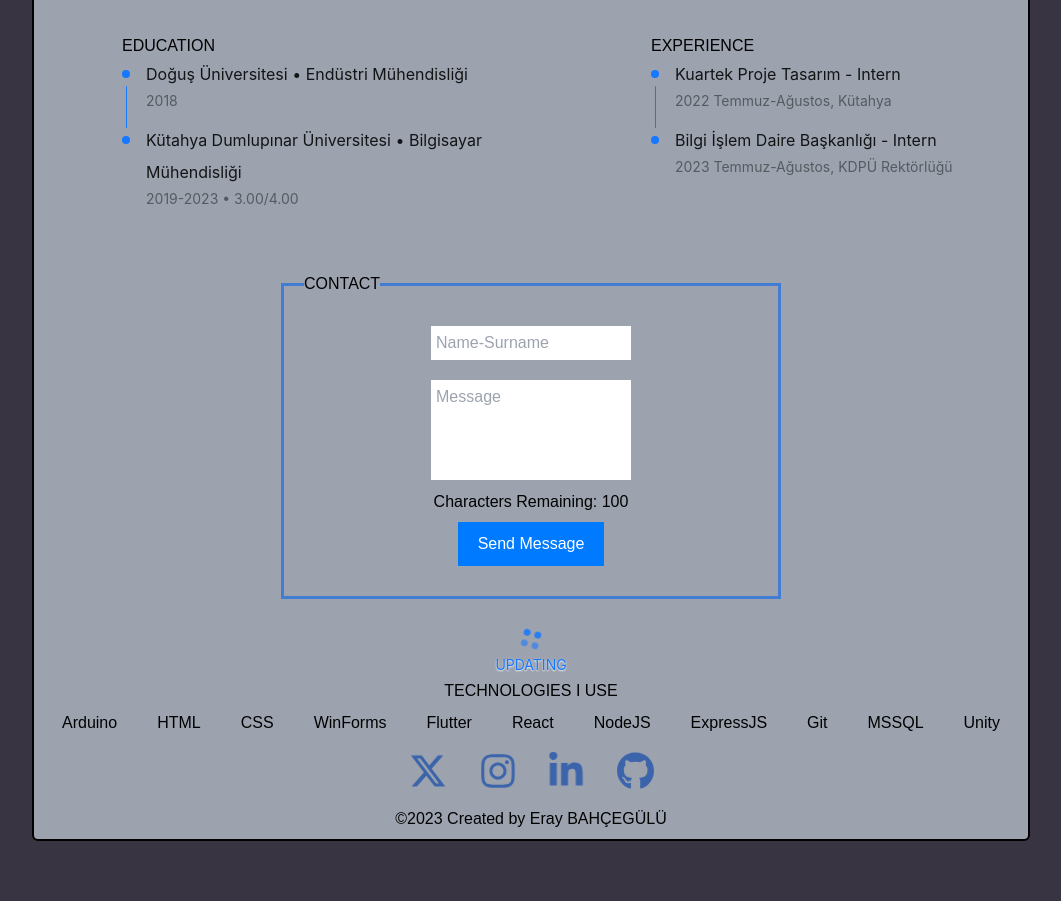
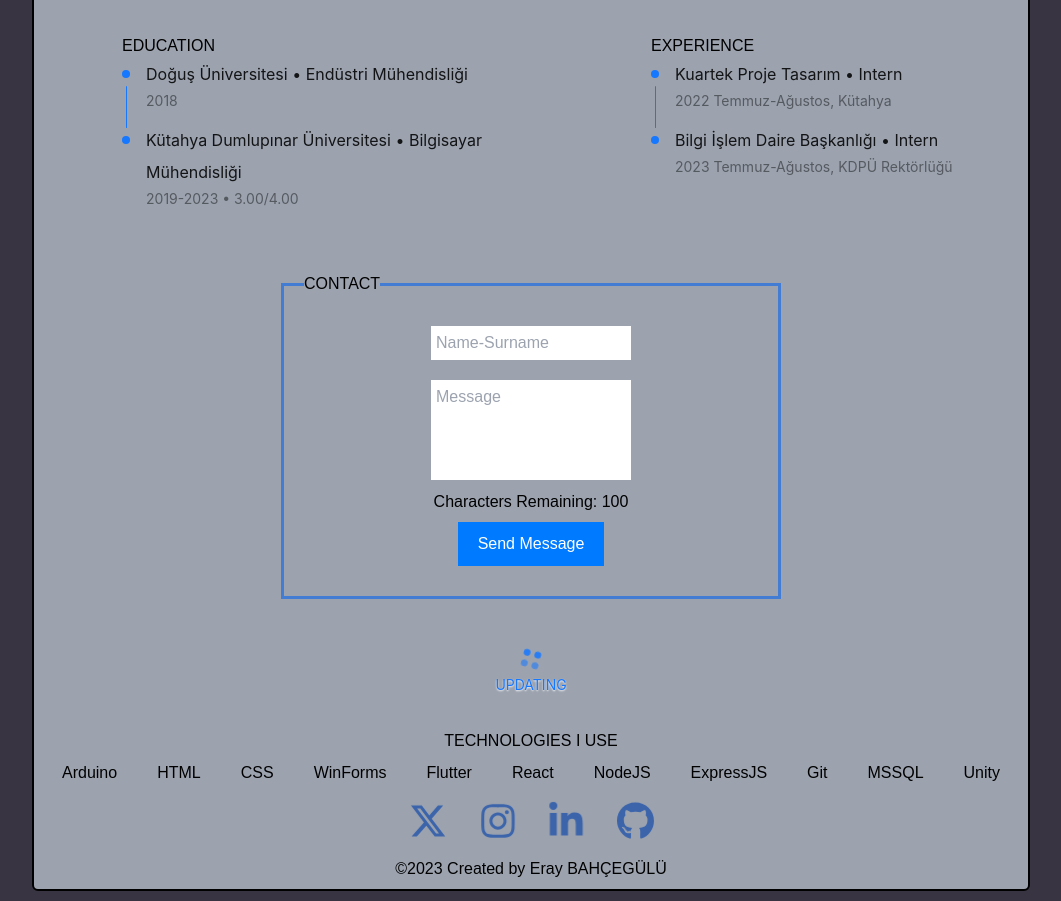
Before and after one commit to eraybahcegulu/eraybahcegulu.com, a React (Create React App) app in the folder client/: page / in a window 1280 px wide. Shown: the part 420-1321 px from the top of the page, without its empty margins (109-1170 px from the left). Before the commit the page ends 1271 px from the top, so only its background shows below. Built offline with nearby package versions, Linux system fonts and the light colour scheme; the HTML template or start-up script is replaced by a standard one.

Commit message:
Update Main.jsx

```diff
--- a/client/src/components/Main.jsx
+++ b/client/src/components/Main.jsx
@@ -71,11 +71,11 @@ const Main = () => {
               direction="vertical"
               items={[
                 {
-                  title: 'Kuartek Proje Tasarım - Intern',
+                  title: 'Kuartek Proje Tasarım • Intern',
                   description: '2022 Temmuz-Ağustos, Kütahya',
                 },
                 {
-                  title: 'Bilgi İşlem Daire Başkanlığı - Intern ',
+                  title: 'Bilgi İşlem Daire Başkanlığı • Intern ',
                   description: '2023 Temmuz-Ağustos, KDPÜ Rektörlüğü',
                 },
               ]}
@@ -83,15 +83,15 @@ const Main = () => {
           </div>
         </div>
 
-        <Contact></Contact>
+          <Contact></Contact>
 
-        <div className='mt-10'>
+        <div className='p-5'>
           <Spin tip="UPDATING" >
             <div className="content" />
           </Spin>
         </div>
 
-        <div className='w-auto h-auto text-center mt-20'>
+        <div className='w-auto h-auto text-center mt-10'>
           <h2>TECHNOLOGIES I USE</h2>
           <div className='flex-auto mt-2'>
 
```
